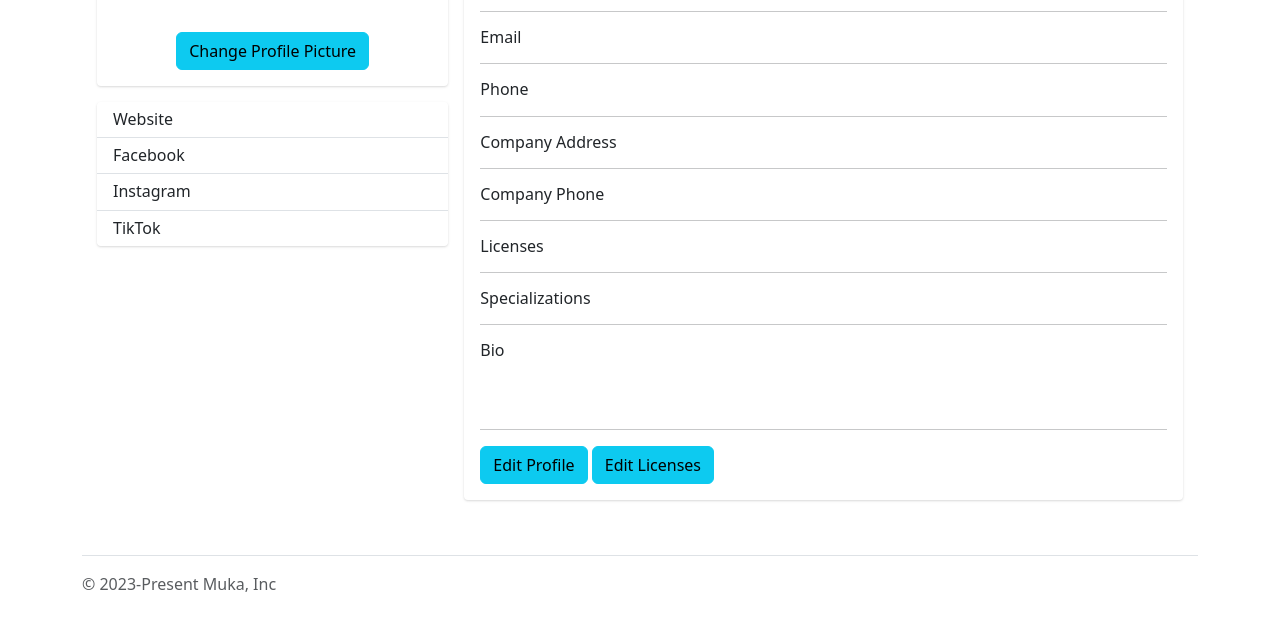
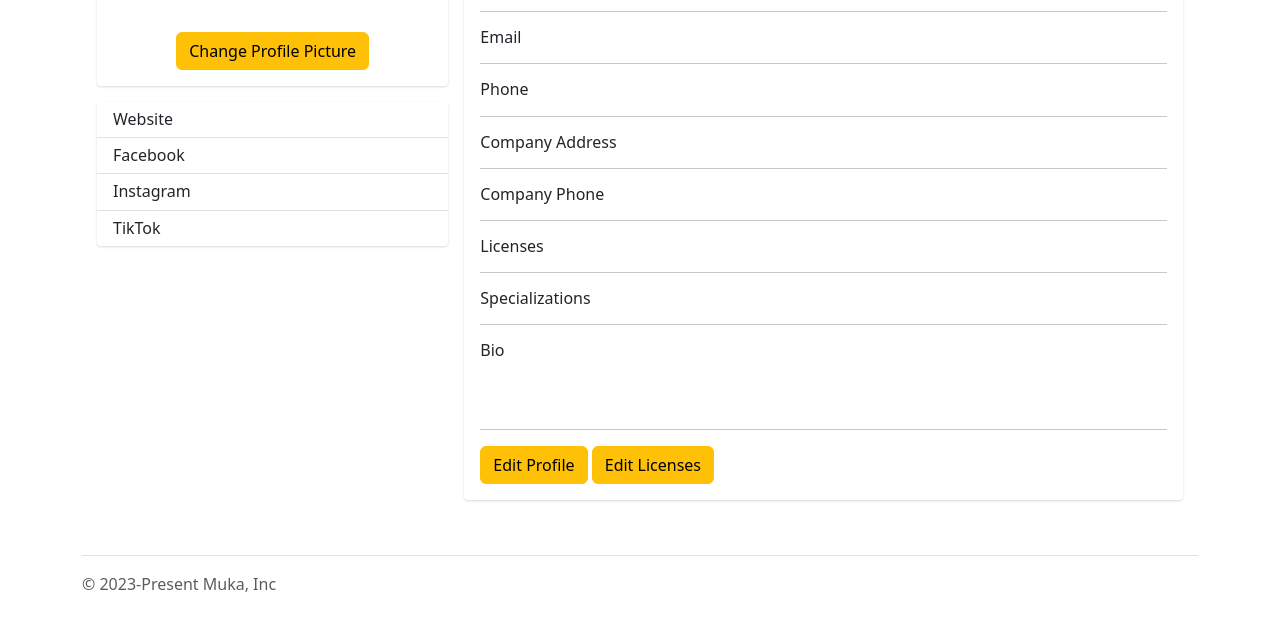
Before and after one commit to Muka-is-home/api, a Django app: template templates/adminapp/user_detail.html in a window 1280 px wide. Shown: the part 71-702 px from the top of the page. Run offline with Django 4.2, Linux system fonts and the light colour scheme; the template is opened without the code that fills it, so the values that code supplies are empty; parts of the project's set-up code (start-up, migrations or seed data) failed here and were passed over.

Commit message:
Update user_detail.html
Fixed button colors

```diff
--- a/templates/adminapp/user_detail.html
+++ b/templates/adminapp/user_detail.html
@@ -19,7 +19,7 @@
                       {% endif %}
                       {% if not request.user.is_superuser %}
                       <!-- Button trigger modal -->
-                      <button type="button" class="btn btn-info" data-bs-toggle="modal" data-bs-target="#exampleModal">
+                      <button type="button" class="btn btn-warning" data-bs-toggle="modal" data-bs-target="#exampleModal">
                         Change Profile Picture
                       </button>
 
@@ -155,8 +155,8 @@
                   <div class="row">
                     <div class="col-sm-12">
                       {% if not request.user.is_superuser %}
-                      <a href="{% url 'edit_profile' user.id user.user_type.name %}" class="btn btn-info">Edit Profile</a>
-                      <a href="{% url 'edit_licenses' user.id %}" class="btn btn-info">Edit Licenses</a>
+                      <a href="{% url 'edit_profile' user.id user.user_type.name %}" class="btn btn-warning">Edit Profile</a>
+                      <a href="{% url 'edit_licenses' user.id %}" class="btn btn-warning">Edit Licenses</a>
                       {% endif %}
                     </div>
                   </div>
```
